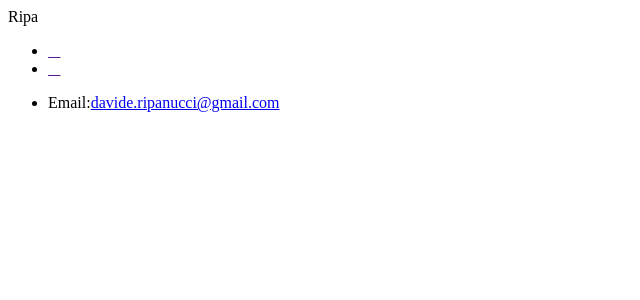
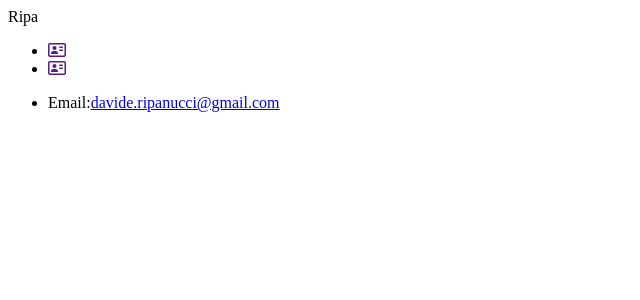
Before and after one commit to ripa001/ripa001.github.io, a Jekyll site: the page built from index.html, in a window 1280 px wide. Shown: the top 300 px of the page, without its empty margins (0-640 px from the left). Built offline with Jekyll 4.4.1, drawn with Linux system fonts in a browser that asks for light colours; nearby versions of some CDN libraries.

Commit message:
Update default.html

```diff
--- a/_layouts/default.html
+++ b/_layouts/default.html
@@ -7,7 +7,7 @@
 
 
 		<link rel="stylesheet" type="text/css" href="../css/style.css">
-		<link rel="stylesheet" href="https://cdnjs.cloudflare.com/ajax/libs/font-awesome/4.7.0/css/font-awesome.min.css">
+		<script src="https://kit.fontawesome.com/8eb69201ea.js" crossorigin="anonymous"></script>
 	</head>
 	<body>
 		<div class="wrapper">
```
